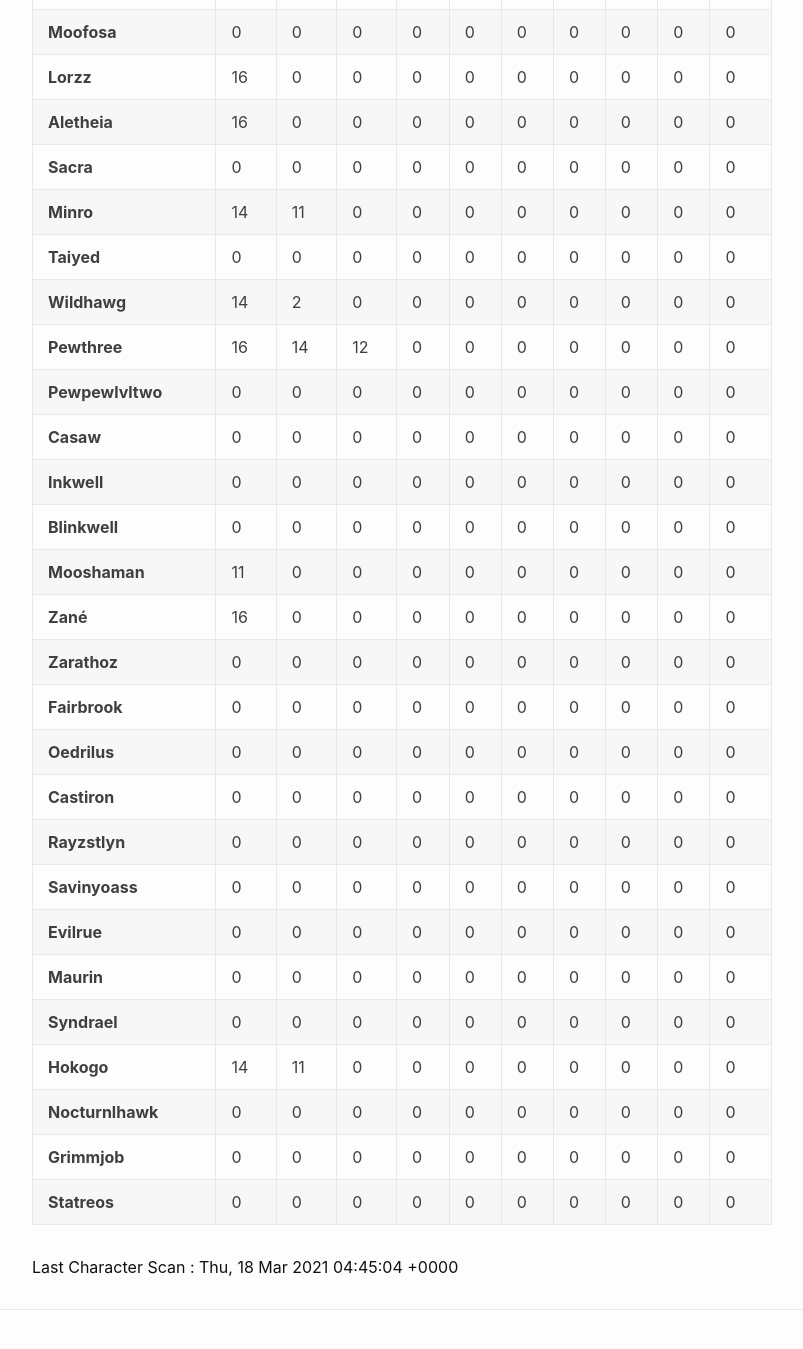
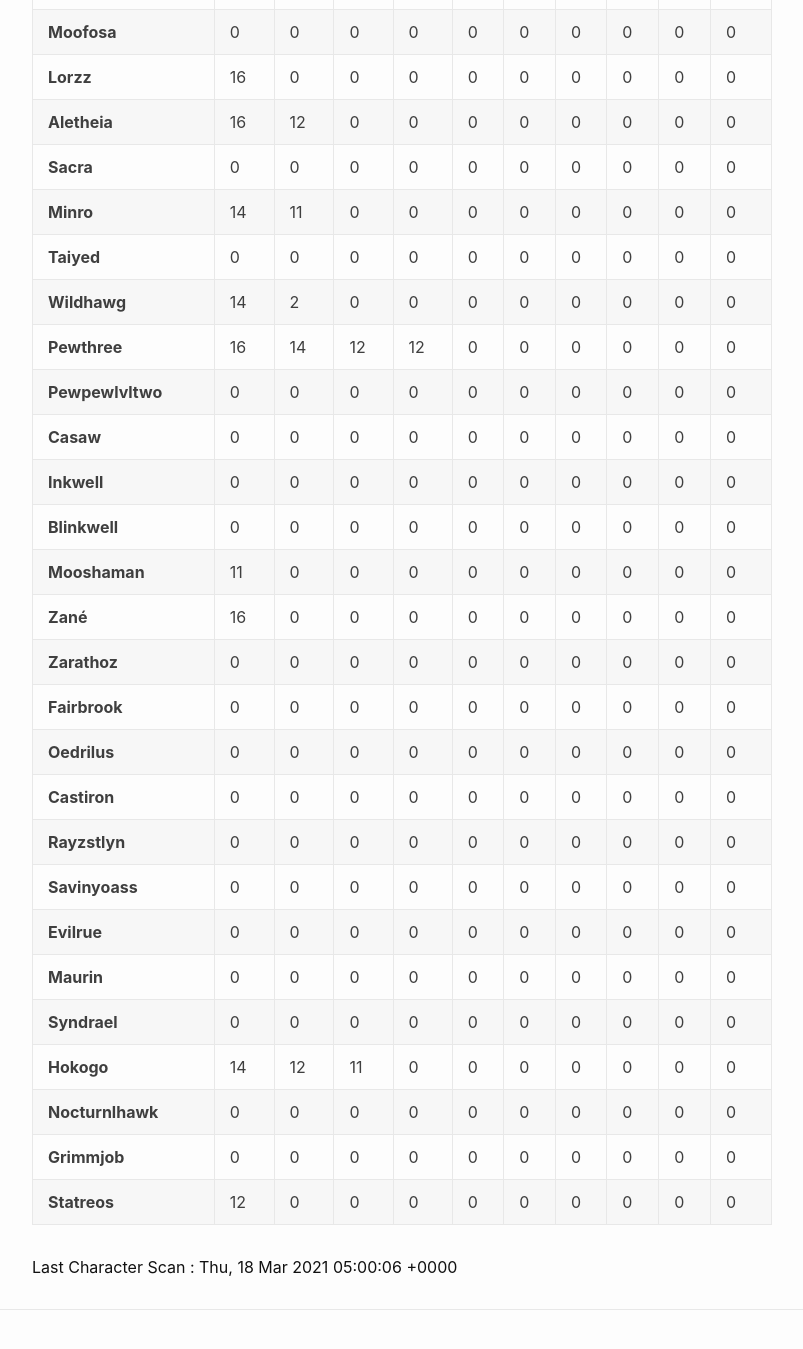
Before and after one commit to eldertribunal/keystonetracker, a Jekyll site: the page built from weekly.md, in a window 1280 px wide and 1400 px high, scrolled down 494 px. Shown: the top 1349 px of the window, without its empty margins (126-929 px from the left). Built offline with Jekyll 4.4.1, drawn with Linux system fonts in a browser that asks for light colours.

Commit message:
auto scan Thu Mar 18 05:00:49 UTC 2021

```diff
--- a/_data/scanned.json
+++ b/_data/scanned.json
@@ -1,3 +1,3 @@
 {
-  "timestamp": 1616042704
+  "timestamp": 1616043606
 }
--- a/_data/weekly.json
+++ b/_data/weekly.json
@@ -2,7 +2,7 @@
   {
     "name": "Acorn",
     "dungeons": [
-      0,
+      12,
       0,
       0,
       0,
@@ -138,7 +138,7 @@
     "name": "Aletheia",
     "dungeons": [
       16,
-      0,
+      12,
       0,
       0,
       0,
@@ -215,7 +215,7 @@
       16,
       14,
       12,
-      0,
+      12,
       0,
       0,
       0,
@@ -453,8 +453,8 @@
     "name": "Hokogo",
     "dungeons": [
       14,
+      12,
       11,
-      0,
       0,
       0,
       0,
@@ -497,7 +497,7 @@
   {
     "name": "Statreos",
     "dungeons": [
-      0,
+      12,
       0,
       0,
       0,
```
